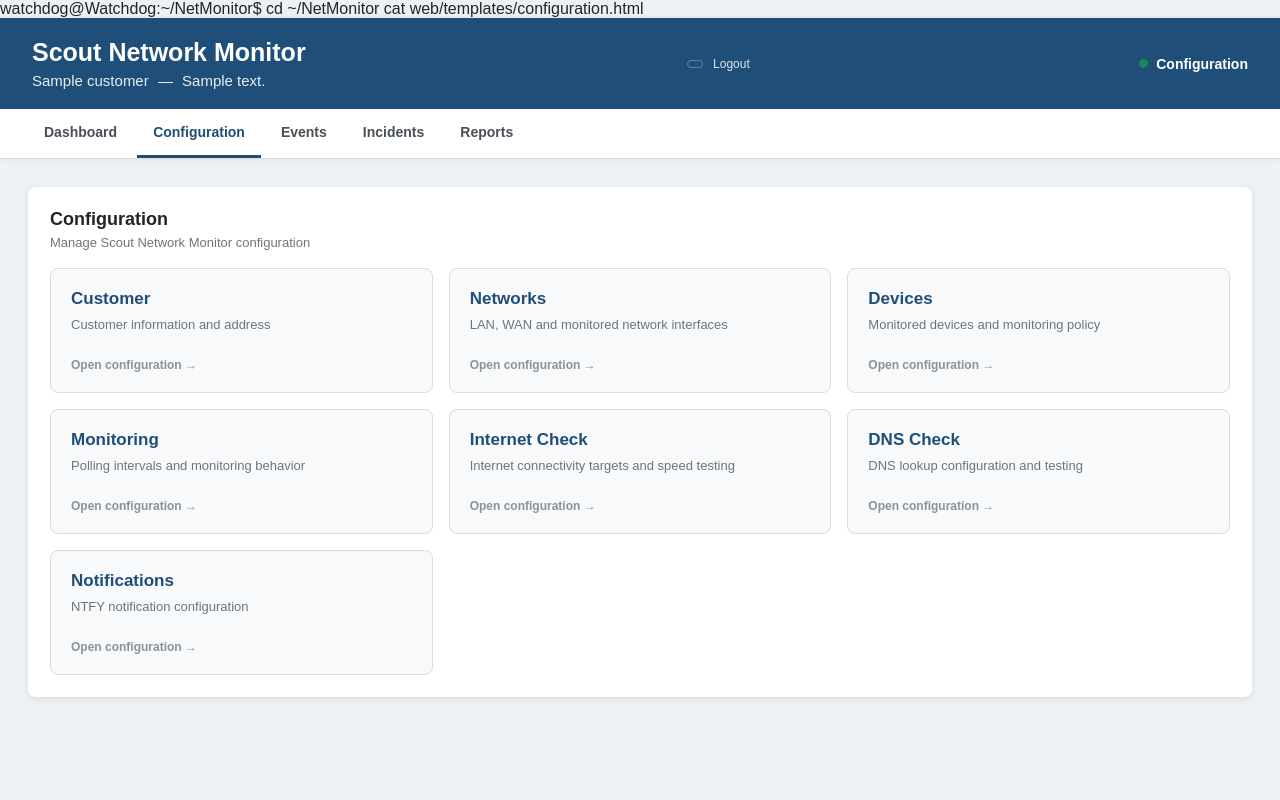
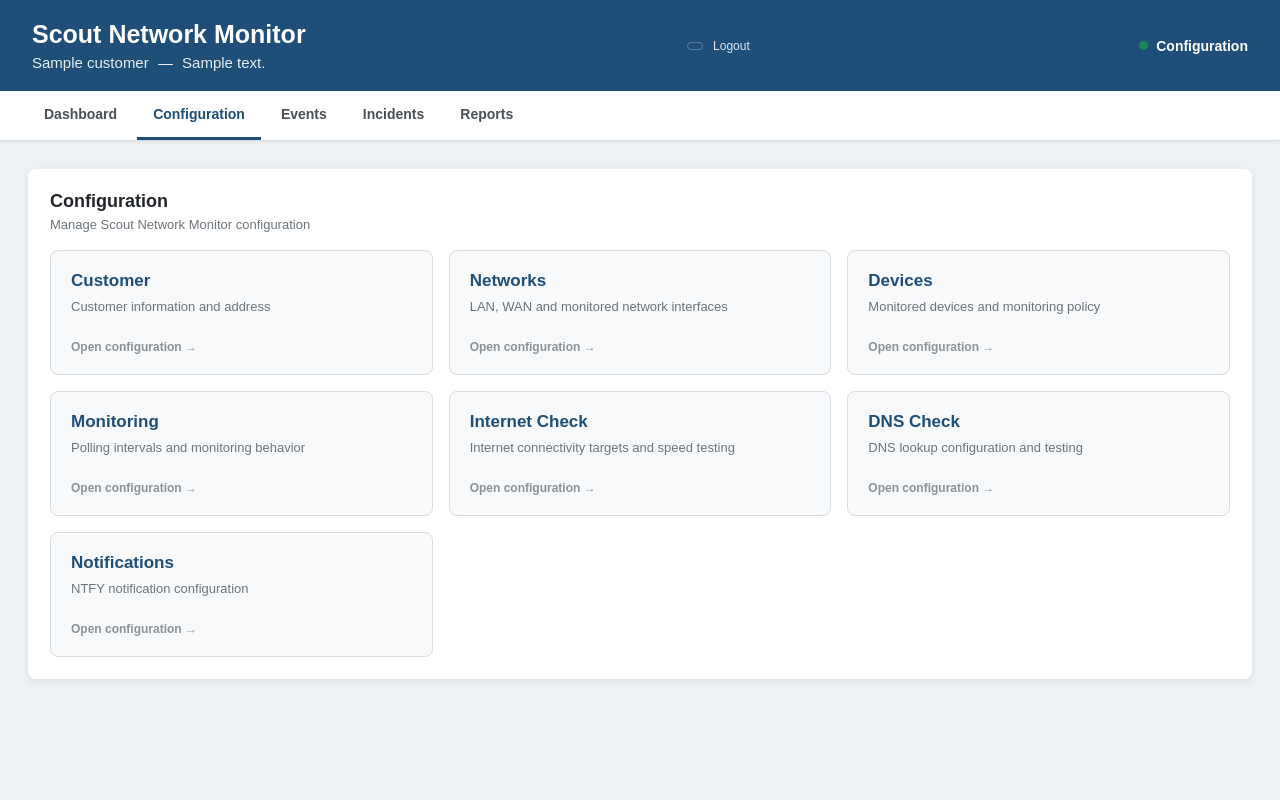
Before and after one commit to jlaurin22-scout/NetMonitor, a Python web app: template web/templates/configuration.html in a window 1280 px wide. Run offline with Jinja, Linux system fonts and the light colour scheme; the template is opened without the code that fills it: most values are stand-ins (such as "Sample title", 1, 10 or a date in 2020).

Commit message:
Fix configuration page template

```diff
--- a/web/templates/configuration.html
+++ b/web/templates/configuration.html
@@ -1,5 +1,3 @@
-watchdog@Watchdog:~/NetMonitor$ cd ~/NetMonitor
-cat web/templates/configuration.html
 <!DOCTYPE html>
 <html lang="en">
 <head>
```
